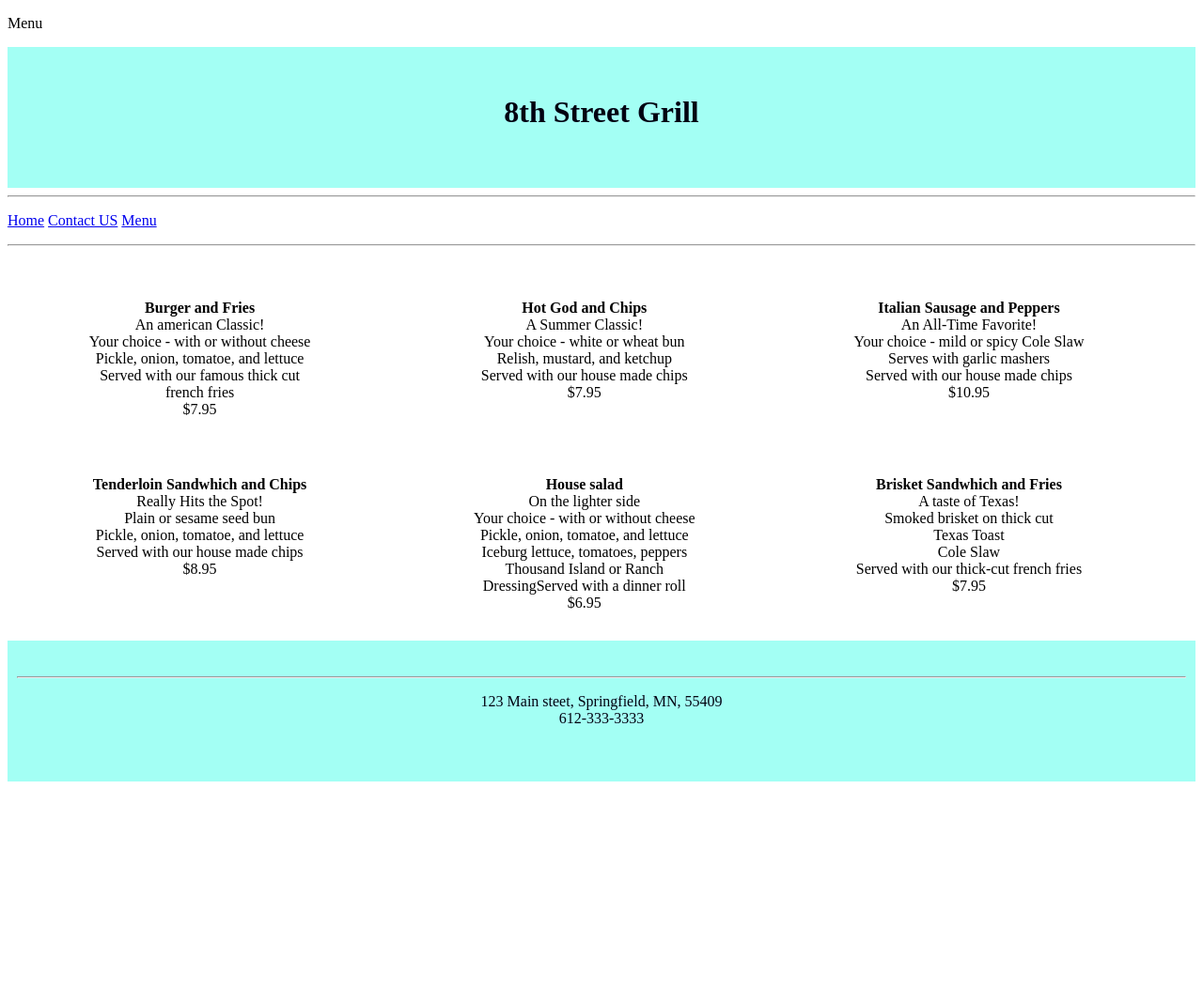
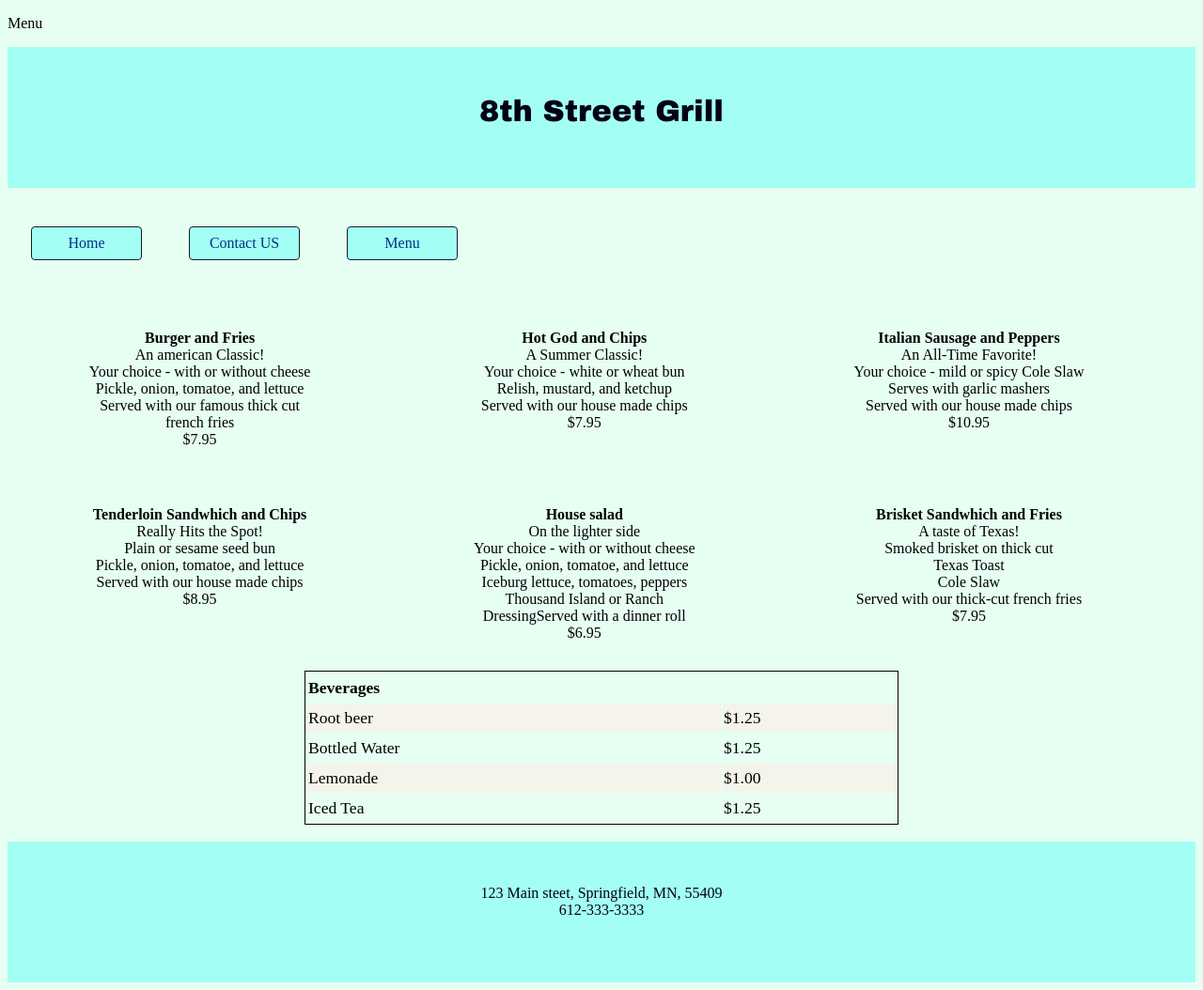
Before and after one commit to jackgilbertx/SGintro, a plain HTML site: page Restaurant/menu.html in a window 1280 px wide. Shown: the whole page at 94% size. Before the commit the page ends 840 px from the top, so only its background shows below. Drawn offline with Linux system fonts and the light colour scheme.

Commit message:
rest site 2 complete

```diff
--- a/Restaurant/menu.html
+++ b/Restaurant/menu.html
@@ -6,7 +6,7 @@
   -->
 <html lang="en">
 <head>
-  <title>8th Street Grill</title>
+  <title>Menu</title>
   <link href="restaurantStyles.css" rel="stylesheet" type="text/css" />
 
     <style>
@@ -17,10 +17,32 @@
            width: 30%;
            text-align: center;
           }
+          .clear-float {
+          clear:both;
+        }
+        body {
+          background-color: #e6fff2;
+        }
+        table {
+            border: 1px solid;
+            width: 50%;
+            margin: auto;
+            font-size: 1.1em
 
 
-        .clear-float {
-          clear:both;
+        }
+        tr:nth-child(odd) {
+          background-color: #f4f4eb;
+        }
+        th {
+          background-color: #e6fff2;
+          text-align: left;
+        }
+        tr {
+          height: 30px;
+        }
+
+
 
     </style>
 
@@ -36,17 +58,19 @@
   <header>
     <h1><center>8th Street Grill</center></h1>
   </header>
-<hr />
+
 
   <nav>
       <p><a href="homepage.html">Home</a> <a href="contact.html">Contact US</a> <a href="menu.html">Menu</a></p>
     </nav>
-<hr />
+    <div class="clear-float"></div>
+
 <br />
 
 <section>
+
 <p><strong>Burger and Fries</strong><br />
-  An american Classic!<br />
+An american Classic!<br />
 Your choice - with or without cheese<br />
 Pickle, onion, tomatoe, and lettuce<br />
 Served with our famous thick cut<br />
@@ -103,13 +127,37 @@ $7.95
 
 </section>
 
-
+<table>
+  <thead>
+    <tr>
+      <th>Beverages</th>
+      <th></th>
+    </tr>
+  </thead>
+    <tr>
+        <td>Root beer</td>
+        <td>$1.25</td>
+      </tr>
+      <tr>
+        <td>Bottled Water</td>
+        <td>$1.25</td>
+      </tr>
+      <tr>
+        <td>Lemonade</td>
+        <td>$1.00</td>
+      </tr>
+      <tr>
+        <td>Iced Tea</td>
+        <td>$1.25</td>
+      </tr>
+</table>
+<br />
 
 
 
 
 <footer>
-<hr />
+
     <p><center>123 Main steet, Springfield, MN, 55409<br />
     612-333-3333
     </center></p>
--- a/Restaurant/restaurantStyles.css
+++ b/Restaurant/restaurantStyles.css
@@ -5,7 +5,13 @@ Most recent version:2019-01-15
 */
 
 
+.clear-float {
+  clear:both;
+}
 
+header {
+  font-family: arial black, Helvetica, sans-serif;
+}
 header, footer {
   background-color: #a3fff4;
   color: #020111;
@@ -13,3 +19,28 @@ header, footer {
   text-align: center;
   padding: 30px 10px 20px 10px;
 }
+
+
+nav a {
+  background-color: #a3fff4;
+  color: #003380;
+  padding: 8px;
+  border: thin solid #0d1f2d;
+  text-decoration: none;
+  text-align: center;
+  display: block;
+  margin: 25px;
+  width: 100px;
+  float: left;
+  border-radius: 4px;
+}
+nav a:hover {
+    font-weight: bold;
+}
+nav a:active {
+    text-decoration: none;
+}
+nav a:visited {
+  color: #a3fff4;
+  background-color: #003380;
+}
```
Also changed, not shown: Restaurant/contact.html (+80 -15 lines), Restaurant/homepage.html (+9 -8 lines).
